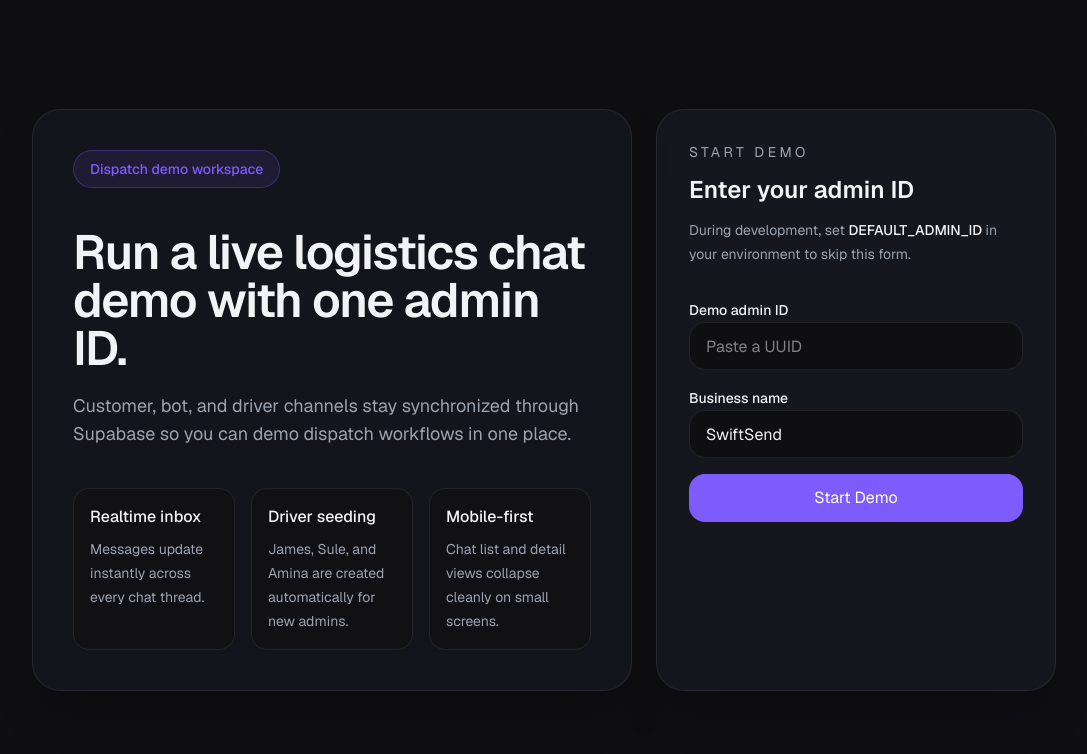
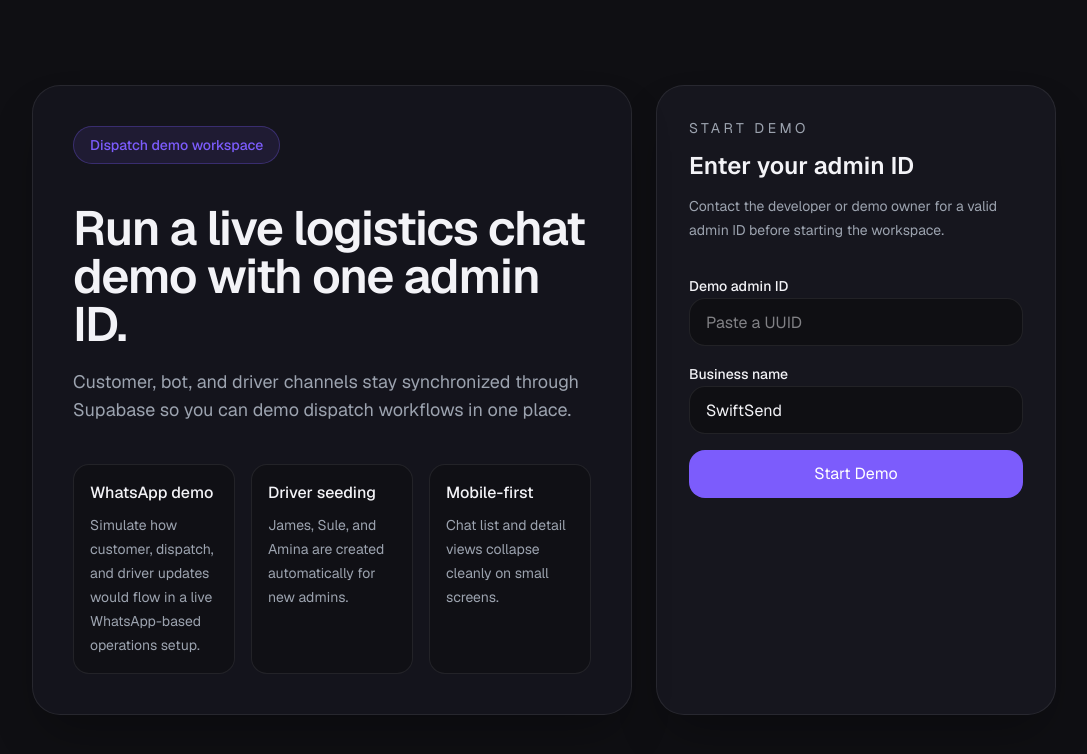
Before and after one commit to BU-Ephraim/logistics-demo, a Next.js app: page / in a window 1280 px wide. Shown: the top 754 px of the page, without its empty margins (96-1183 px from the left). Built offline with nearby package versions, Linux system fonts and the light colour scheme.

Commit message:
Update demo-landing.tsx

```diff
--- a/src/components/demo-landing.tsx
+++ b/src/components/demo-landing.tsx
@@ -93,7 +93,10 @@ export function DemoLanding({
             Customer, bot, and driver channels stay synchronized through Supabase so you can demo dispatch workflows in one place.
           </p>
           <div className="mt-10 grid gap-4 sm:grid-cols-3">
-            <FeatureCard title="Realtime inbox" description="Messages update instantly across every chat thread." />
+            <FeatureCard
+              title="WhatsApp demo"
+              description="Simulate how customer, dispatch, and driver updates would flow in a live WhatsApp-based operations setup."
+            />
             <FeatureCard title="Driver seeding" description="James, Sule, and Amina are created automatically for new admins." />
             <FeatureCard title="Mobile-first" description="Chat list and detail views collapse cleanly on small screens." />
           </div>
@@ -104,7 +107,7 @@ export function DemoLanding({
             <p className="text-sm uppercase tracking-[0.25em] text-muted">Start demo</p>
             <h2 className="mt-3 text-2xl font-semibold text-foreground">Enter your admin ID</h2>
             <p className="mt-3 text-sm leading-6 text-muted">
-              During development, set <span className="font-medium text-foreground">DEFAULT_ADMIN_ID</span> in your environment to skip this form.
+              Contact the developer or demo owner for a valid admin ID before starting the workspace.
             </p>
           </div>
 
```
